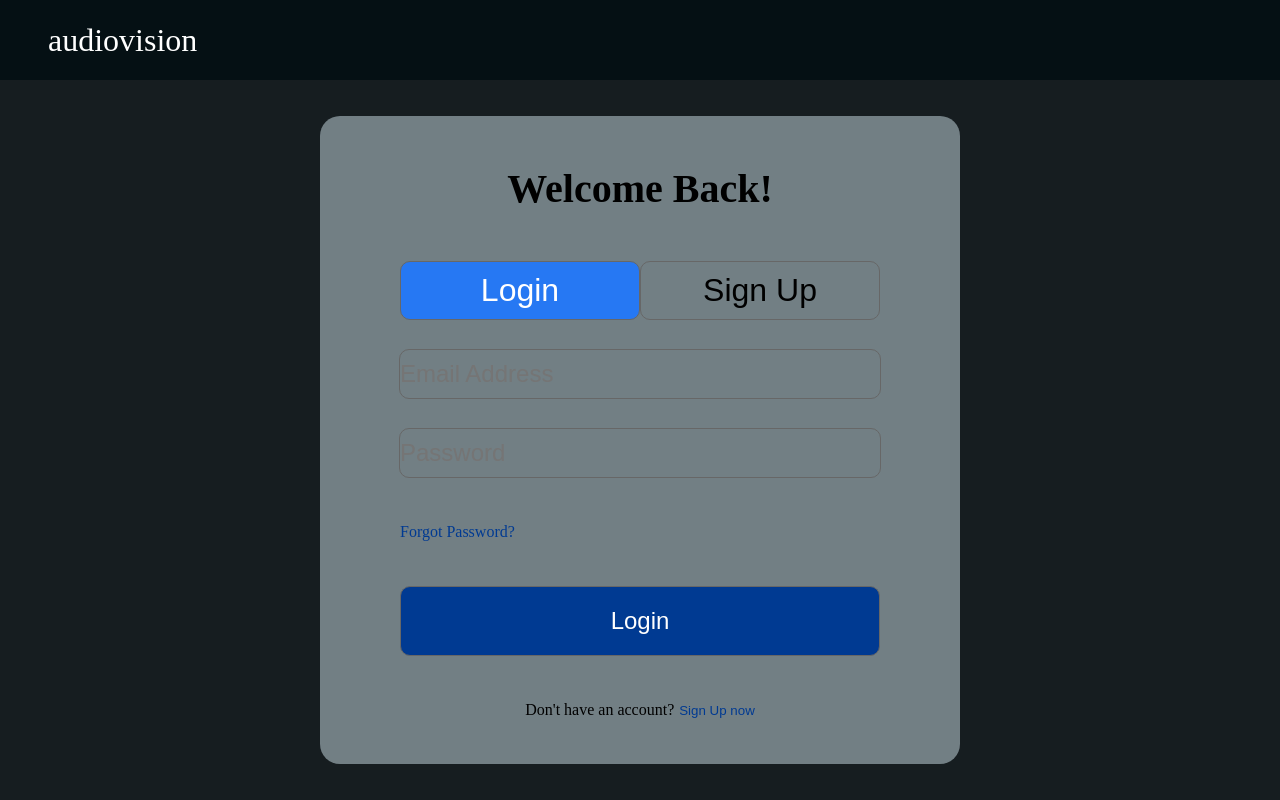
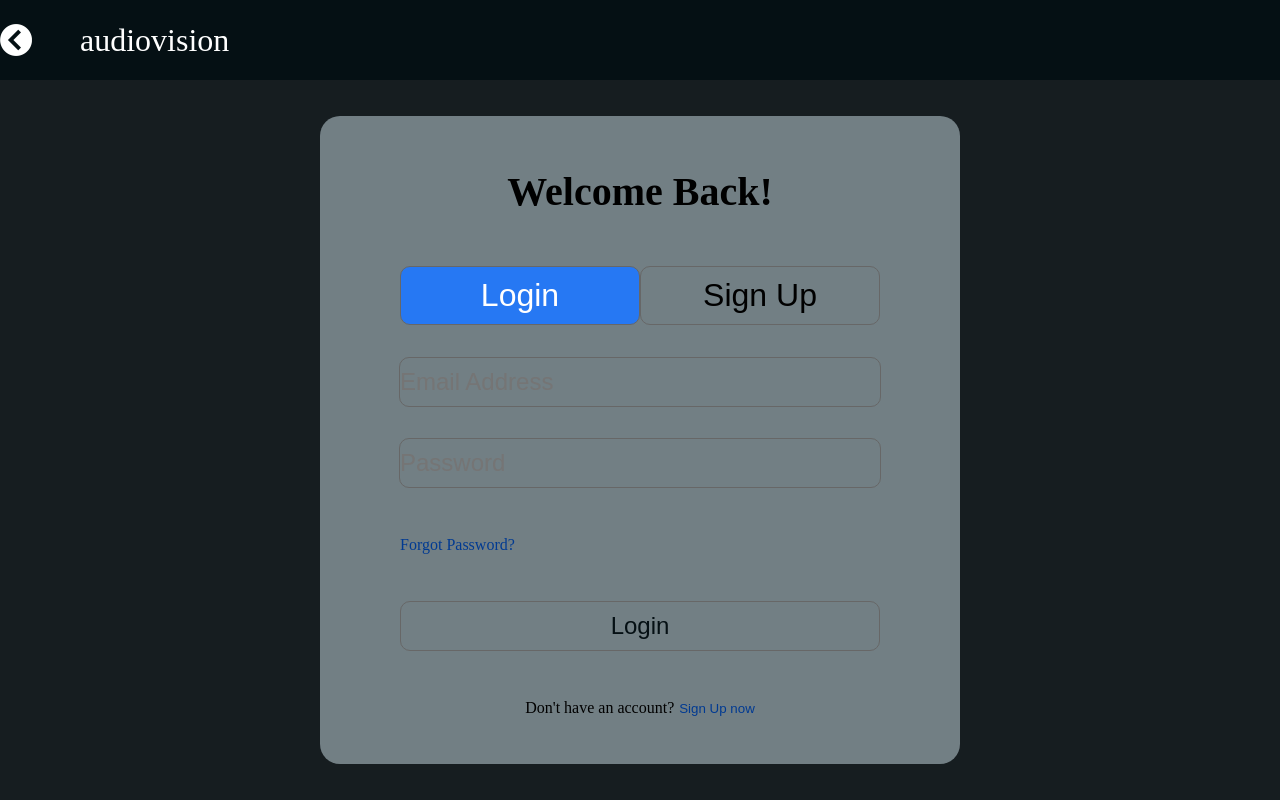
Before and after one commit to poke8014/CS161, a React (Create React App) app in the folder dev/: page /login in a window 1280 px wide. Built offline with nearby package versions, Linux system fonts and the light colour scheme.

Commit message:
updated logic to show a back arrow in the NavBar

```diff
--- a/dev/src/pages/loginPage/LoginPage.js
+++ b/dev/src/pages/loginPage/LoginPage.js
@@ -36,7 +36,8 @@ export default function LoginPage(){
         "padding": "10px 0px",
         "flex": "1",
         "borderRadius": "10px",
-        "border": "1px solid rgb(103, 103, 103)"
+        "border": "1px solid rgb(103, 103, 103)",
+        "backgroundColor": "#727F84"
     }
 
     return (
@@ -44,6 +45,7 @@ export default function LoginPage(){
             <NavBar
                 showMenuButton={false}
                 showLoginButton={false}
+                showBackArrow={true}
             />
             <div className="login-signup-container">
                 <form className="login-signup-box" method="get">
@@ -59,7 +61,7 @@ export default function LoginPage(){
                     {formLogin ? <p className="forgot-password">Forgot Password?</p>
                         : <input type={"password"} placeholder="Confirm Password" />
                     }
-                    <input className="login-button-submit" type={"submit"}
+                    <input className="form-submit" type={"submit"}
                         value={formLogin ? "Login": "Create Account"}/>
                     {formLogin &&
                         <p className="no-account">Don't have an account?
```
